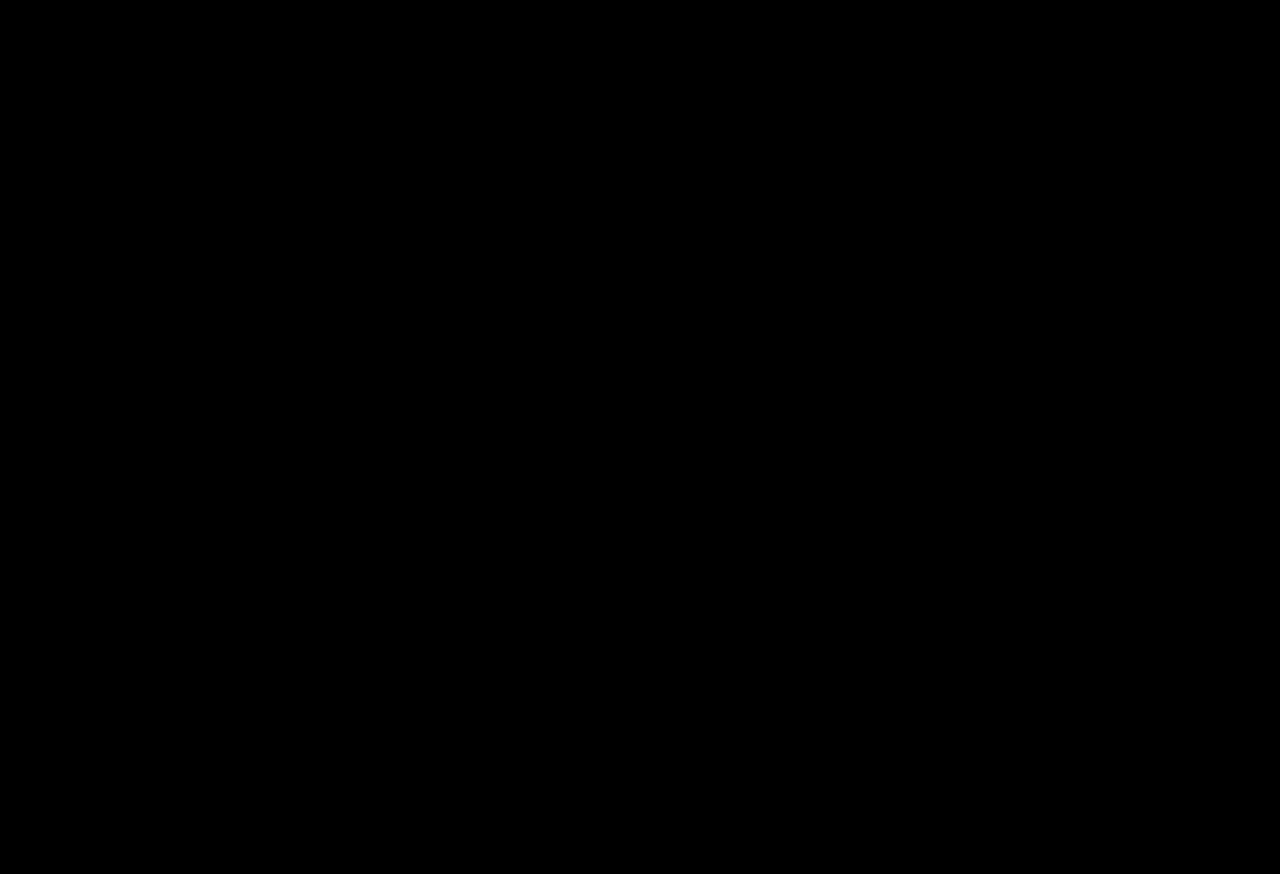
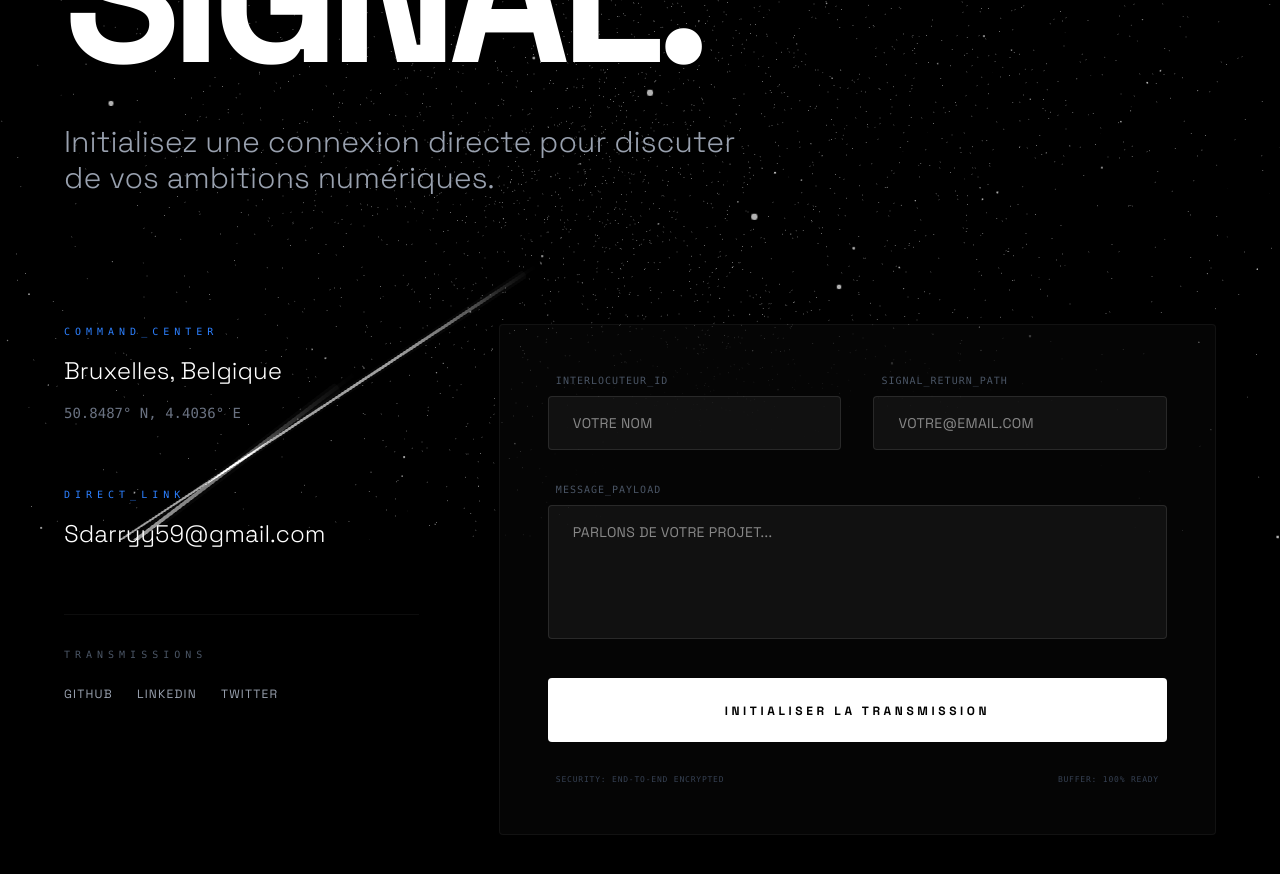
Before and after one commit to Eultype/portfolio-sam-v2, a Next.js app: page /contact in a window 1280 px wide. Before the commit this address had no page. Shown: the part 260-1134 px from the top of the page. Before the commit the page ends 800 px from the top, so only its background shows below. Built offline with nearby package versions, Linux system fonts and the light colour scheme.

Commit message:
feat(contact): ajout de la page de contact détaillée

```diff
--- /dev/null
+++ b/app/contact/page.tsx
@@ -0,0 +1,78 @@
+'use client';
+
+import Navbar from '@/components/layout/Navbar';
+import Footer from '@/components/layout/Footer';
+import Scene from '@/components/3d/Scene';
+import ContactForm from '@/components/ui/ContactForm';
+import { portfolioData } from '@/data/portfolio';
+import { useRef } from 'react';
+import gsap from 'gsap';
+import { useGSAP } from '@gsap/react';
+
+export default function ContactPage() {
+    const container = useRef(null);
+
+    useGSAP(() => {
+        gsap.from('.animate-full-contact', {
+            y: 50,
+            opacity: 0,
+            stagger: 0.1,
+            duration: 1,
+            ease: 'power3.out'
+        });
+    }, { scope: container });
+
+    return (
+        <main ref={container} className="relative min-h-screen text-white font-sans selection:bg-blue-500/30 overflow-x-hidden">
+            <Navbar />
+            <Scene status="arrived" />
+
+            <section className="pt-40 pb-20 container mx-auto px-6">
+                <div className="max-w-6xl mx-auto">
+
+                    <div className="mb-32 space-y-8 animate-full-contact">
+                        <h1 className="text-7xl md:text-[12rem] font-bold tracking-tighter leading-none">SIGNAL.</h1>
+                        <p className="text-xl md:text-3xl text-gray-400 font-light max-w-2xl">
+                            Initialisez une connexion directe pour discuter de vos ambitions numériques.
+                        </p>
+                    </div>
+
+                    <div className="flex flex-col lg:flex-row gap-20 items-start">
+                        {/* INFOS DIRECTES */}
+                        <div className="lg:w-1/3 space-y-16 animate-full-contact">
+                            <div className="space-y-4">
+                                <h3 className="text-[10px] font-mono text-blue-500 uppercase tracking-[0.5em]">Command_Center</h3>
+                                <p className="text-2xl font-light">Bruxelles, Belgique</p>
+                                <p className="text-gray-500 text-sm font-mono uppercase">50.8487° N, 4.4036° E</p>
+                            </div>
+
+                            <div className="space-y-4">
+                                <h3 className="text-[10px] font-mono text-blue-500 uppercase tracking-[0.5em]">Direct_Link</h3>
+                                <a href={`mailto:${portfolioData.personal.email}`} className="text-2xl font-light hover:text-blue-400 transition-colors">
+                                    {portfolioData.personal.email}
+                                </a>
+                            </div>
+
+                            <div className="pt-8 border-t border-white/5 space-y-6">
+                                <h3 className="text-[10px] font-mono text-gray-600 uppercase tracking-[0.5em]">Transmissions</h3>
+                                <div className="flex flex-wrap gap-6">
+                                    {portfolioData.personal.socials.map(s => (
+                                        <a key={s.name} href={s.url} className="text-xs uppercase tracking-widest text-gray-400 hover:text-white transition-colors">{s.name}</a>
+                                    ))}
+                                </div>
+                            </div>
+                        </div>
+
+                        {/* FORMULAIRE HUD - VERSION EXACTE SECTION HOME */}
+                        <div className="lg:w-2/3 w-full bg-white/[0.02] backdrop-blur-3xl border border-white/5 p-8 md:p-12 rounded-sm animate-full-contact relative">
+                            <ContactForm />
+                        </div>
+                    </div>
+
+                </div>
+            </section>
+
+            <Footer />
+        </main>
+    );
+}
```
